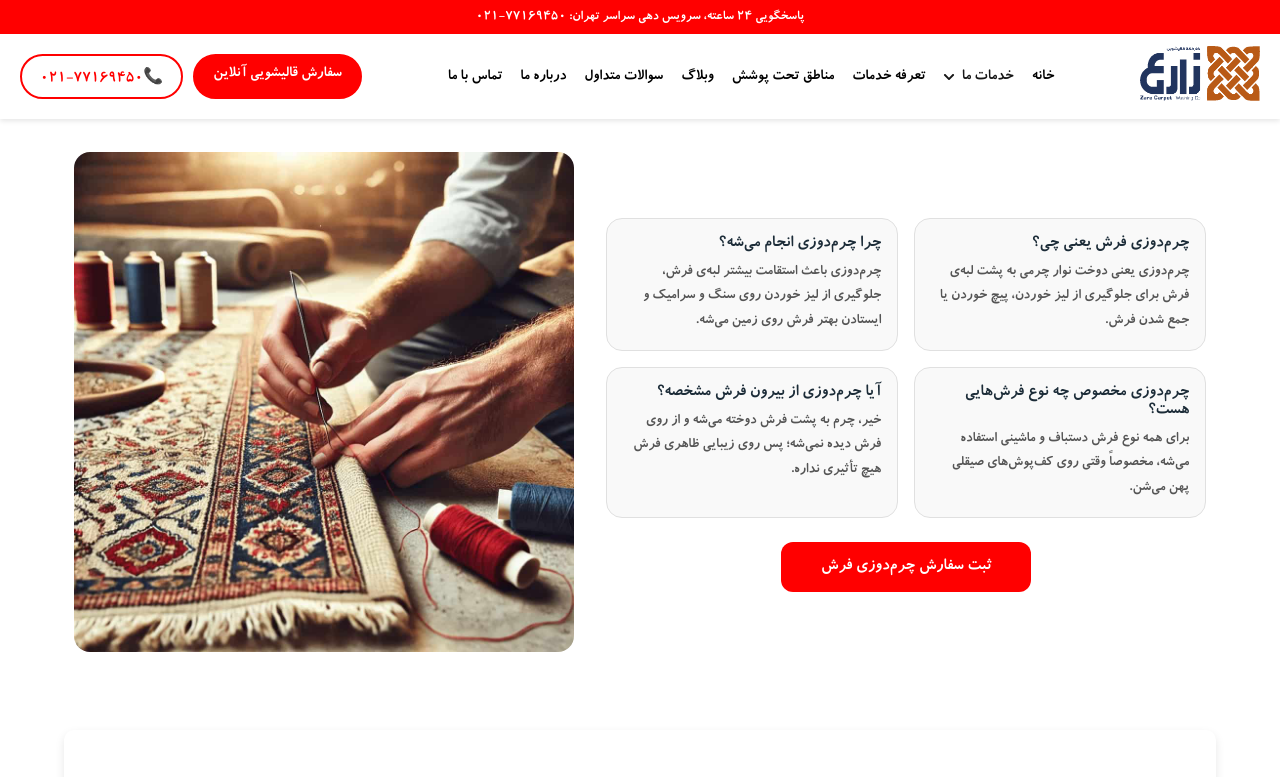
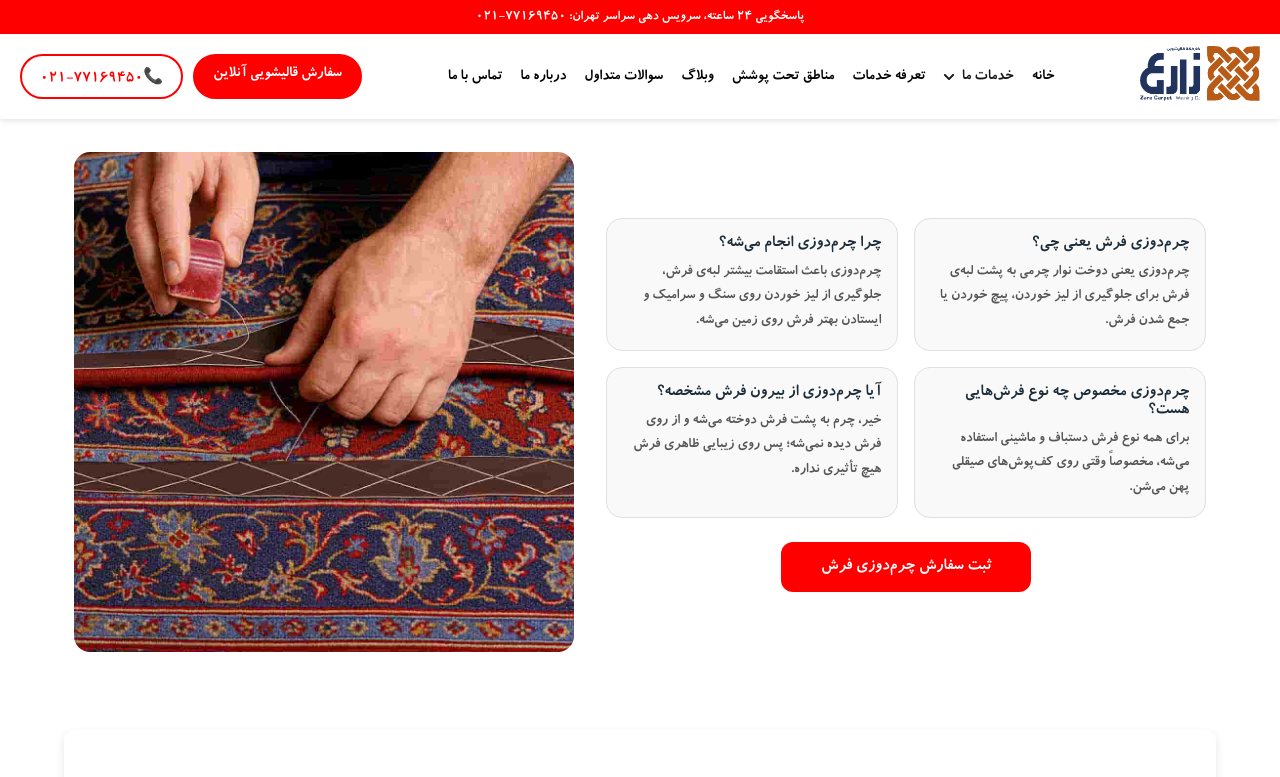
Before and after one commit to rezazare1410/carpet-cleaning, a Next.js app: page /charm-doozi in a window 1280 px wide. Shown: the top 777 px of the page. Built offline with nearby package versions, Linux system fonts and the light colour scheme.

Commit message:
add some image files

```diff
--- a/app/areas/AreasClient.jsx
+++ b/app/areas/AreasClient.jsx
@@ -35,7 +35,7 @@ export default function AreasClient() {
   return (
     <div className={styles.areasWrapper}>
       <div className={styles.imageBox}>
-        <img src="/images/area.jpg" alt="سرویس دهی تهران" />
+        <img src="/images/area.webp" alt="سرویس دهی تهران" />
       </div>
 
       <div className={styles.cardsGrid}>
--- a/app/bidkhordegi/BidkhordegiPage.jsx
+++ b/app/bidkhordegi/BidkhordegiPage.jsx
@@ -41,7 +41,7 @@ export default function BidkhordegiPage() {
 
         {/* بعد تصویر */}
         <div className="hero-image">
-          <img src="/images/bidkhordegi.jpg" alt="بیدخوردگی" />
+          <img src="/images/bidkhordegi.webp" alt="بیدخوردگی" />
         </div>
       </div>
     </main>
--- a/app/charm-doozi/CharmDooziPage.jsx
+++ b/app/charm-doozi/CharmDooziPage.jsx
@@ -41,7 +41,7 @@ export default function CharmDooziPage() {
 
         {/* بعد تصویر */}
         <div className="hero-image">
-          <img src="/images/Shirazeh.webp" alt="چرم دوزی" />
+          <img src="/images/CharmDoozi.webp" alt="چرم دوزی" />
         </div>
       </div>
     </main>
--- a/app/paregi/ParegiPage.jsx
+++ b/app/paregi/ParegiPage.jsx
@@ -41,7 +41,7 @@ export default function ParegiPage() {
 
         {/* بعد تصویر */}
         <div className="hero-image">
-          <img src="/images/paregi.jpg" alt="ترمیم پارگی فرش" />
+          <img src="/images/paregi.webp" alt="ترمیم پارگی فرش" />
         </div>
       </div>
     </main>
```
Also changed, not shown: public/images/CharmDoozi.webp (added).
